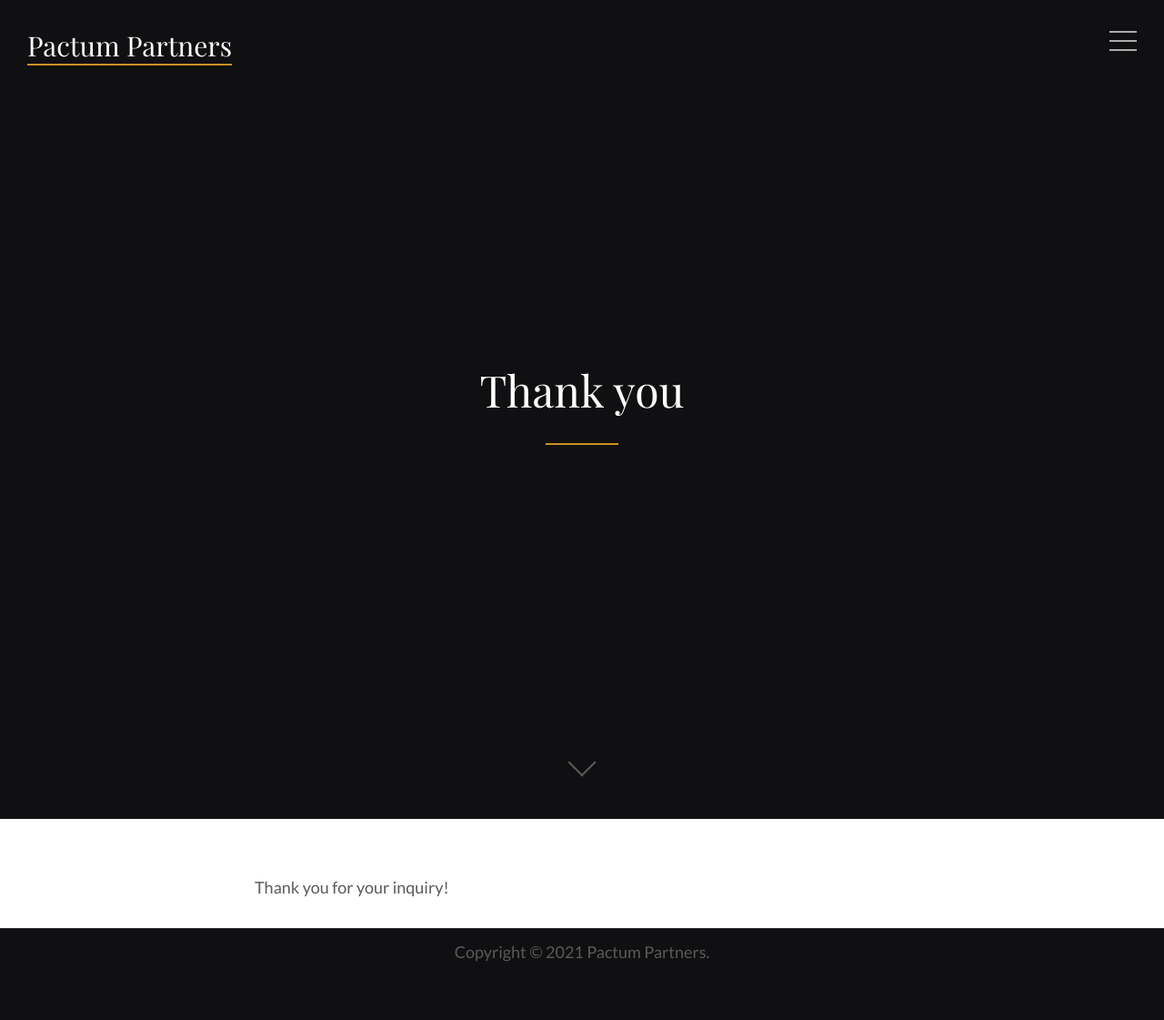
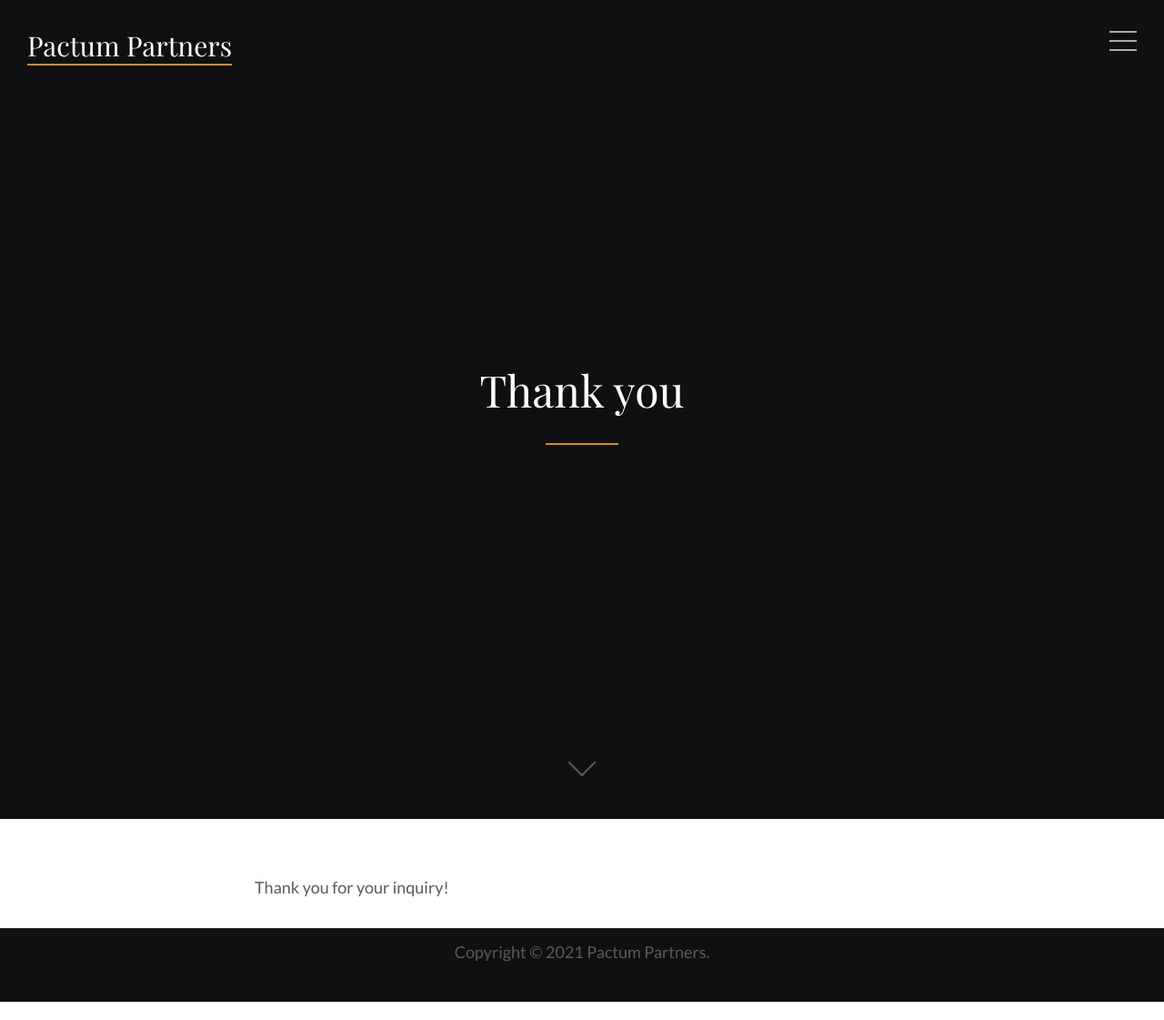
Before and after one commit to mcalvoelhauge/pactumpartners.github.io, a Jekyll site: the page built from thank-you.html, in a window 1280 px wide. Shown: the whole page at 91% size. Built offline with Jekyll 4.4.1, drawn with Linux system fonts in a browser that asks for light colours; some web fonts are replaced.

Commit message:
Update _footer.scss

```diff
--- a/_sass/_footer.scss
+++ b/_sass/_footer.scss
@@ -6,7 +6,7 @@
 .site-footer {
 	background-color: $black;
 	border-top: 1px solid rgba(90, 90, 90, 0.3);
-	padding-bottom: 30px;
+	padding-bottom: 10px;
 	padding-top: 10px;
 	text-align: center;
 }
```
